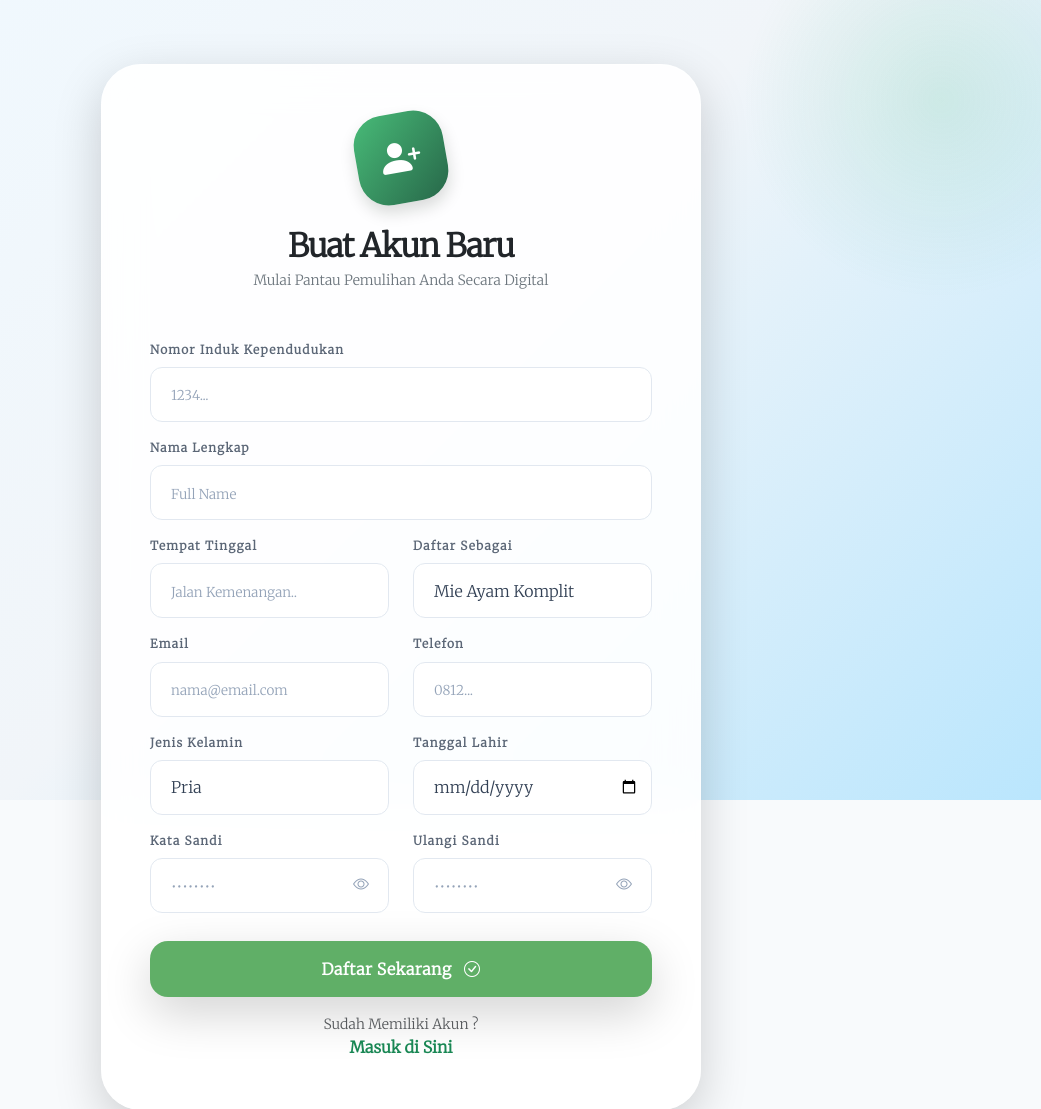
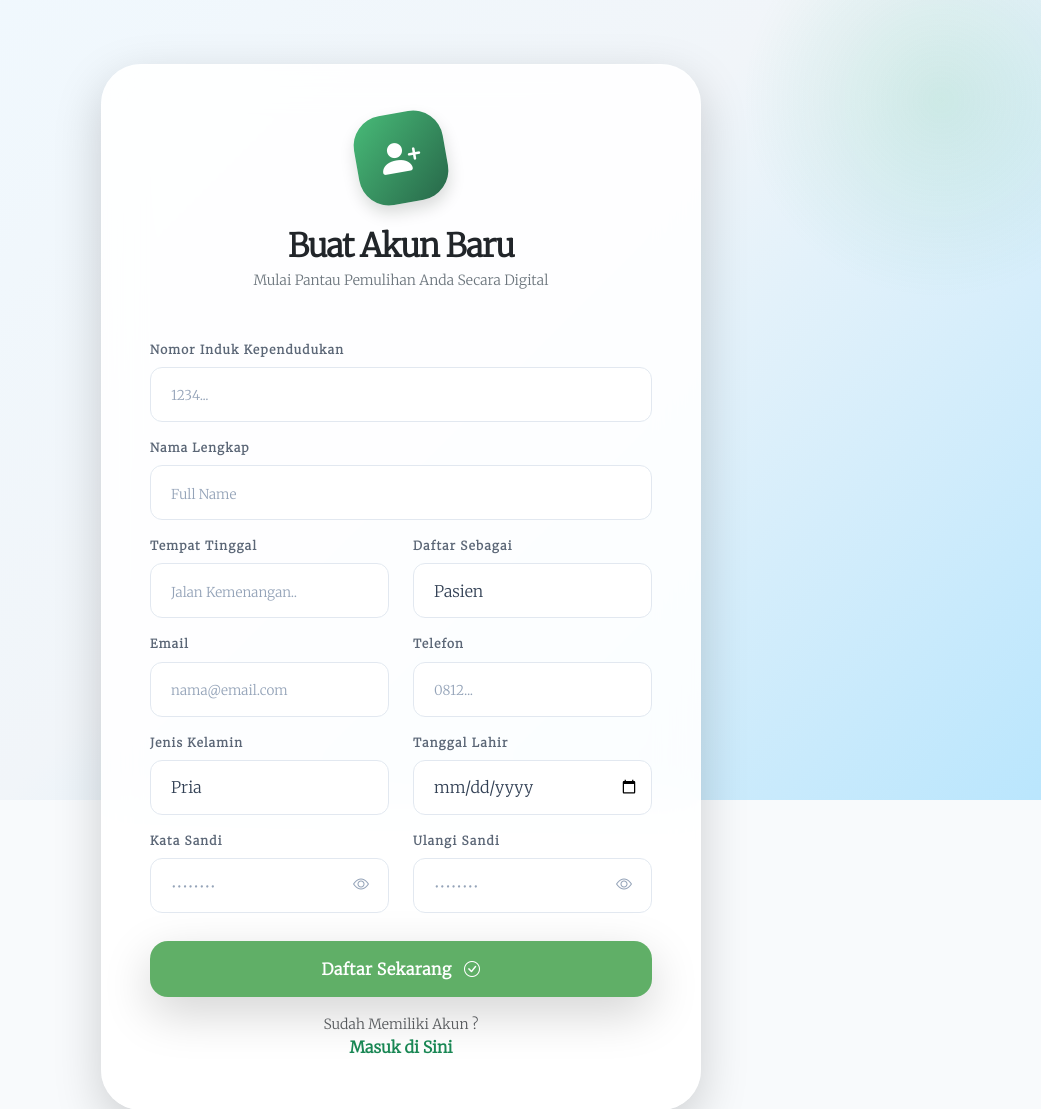
Before and after one commit to Intelira/Init, a CodeIgniter app: page /auth/register in a window 1280 px wide. Shown: the top 1109 px of the page, without its empty margins (239-1280 px from the left). Run offline with CodeIgniter, Linux system fonts and the light colour scheme; some libraries are stand-ins or nearby versions.

Commit message:
Mi Ayam Komplit

```diff
--- a/application/views/auth/register.php
+++ b/application/views/auth/register.php
@@ -43,7 +43,6 @@
           <div class="col-md-6">
             <label class="form-label-fancy">Daftar Sebagai</label>
             <select name="roleKey" id="roleKey" name="roleKey" class="form-control fancy-input">
-              <option value="1">Mie Ayam Komplit</option>
               <option value="3">Pasien</option>
             </select>
           </div>
```
